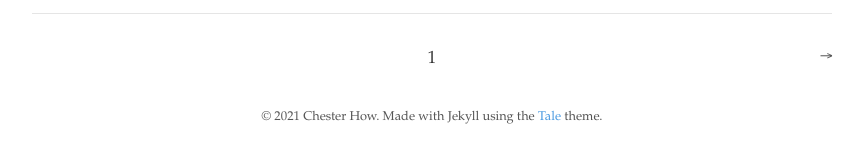
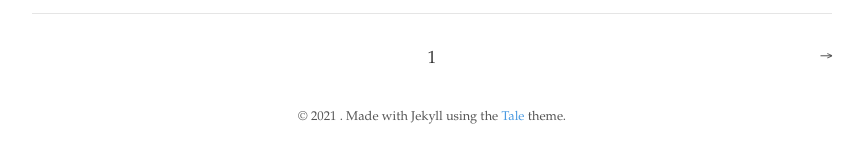
Before and after one commit to Nats85/project, a Jekyll site: the page built from index.html, in a window 1280 px wide. Shown: the part 1409-1566 px from the top of the page, without its empty margins (208-1071 px from the left). Built offline with Jekyll 4.4.1, drawn with Linux system fonts in a browser that asks for light colours; the list of posts is cut into pages by our own code; part of the change alters nothing that is shown.

Commit message:
Update _config.yml

```diff
--- a/_config.yml
+++ b/_config.yml
@@ -1,17 +1,12 @@
 # Site settings
 title:          Tale
-description:    "Minimal Jekyll theme for storytellers"
-baseurl:        "/tale"
-url:            "https://chesterhow.github.io"
+url             :                ## Optional
+baseurl         : /project
+destination     : _site          ## Output folder
 
 # Google Analytics
 google_analytics: UA—XXXXXXXX-X
 
-# Author
-author:
-  name:         Chester How
-  url:          https://chester.how
-  email:        chesterhow@gmail.com
 
 # Build settings
 markdown:       kramdown
```
